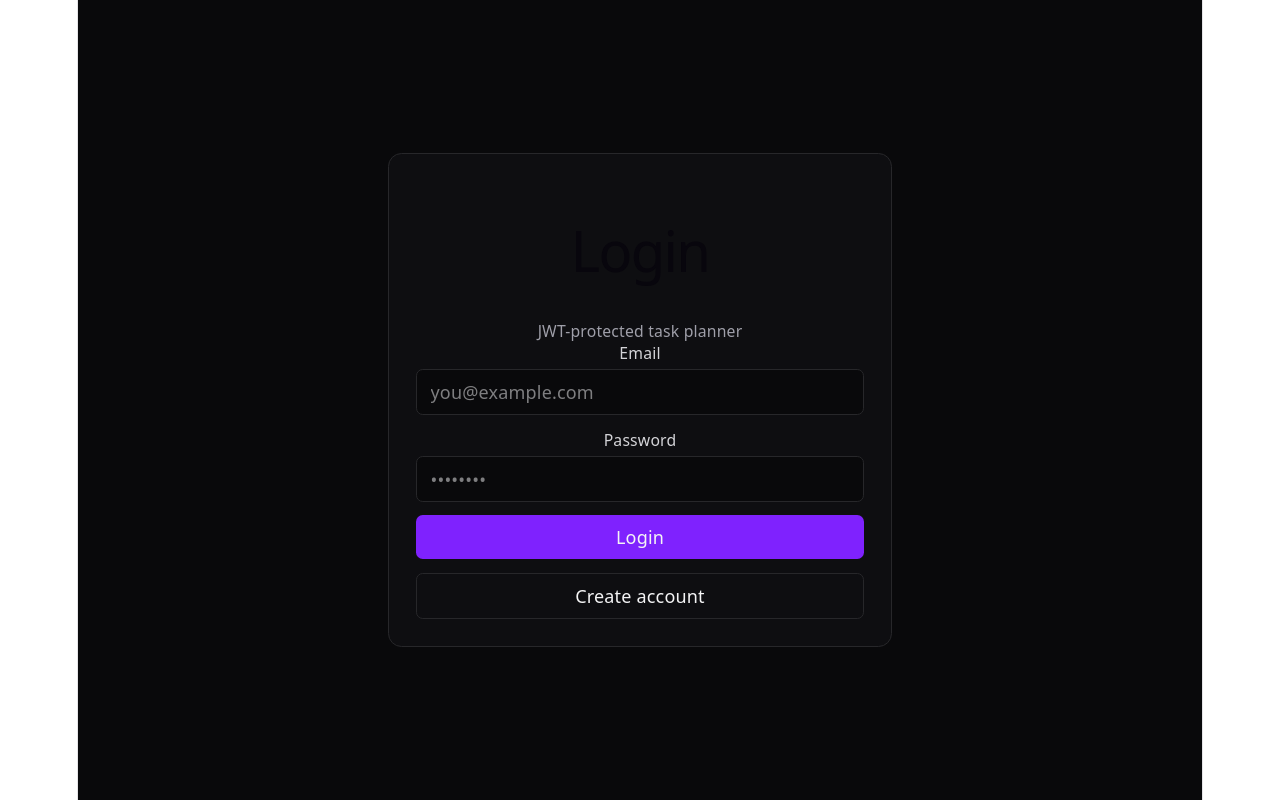
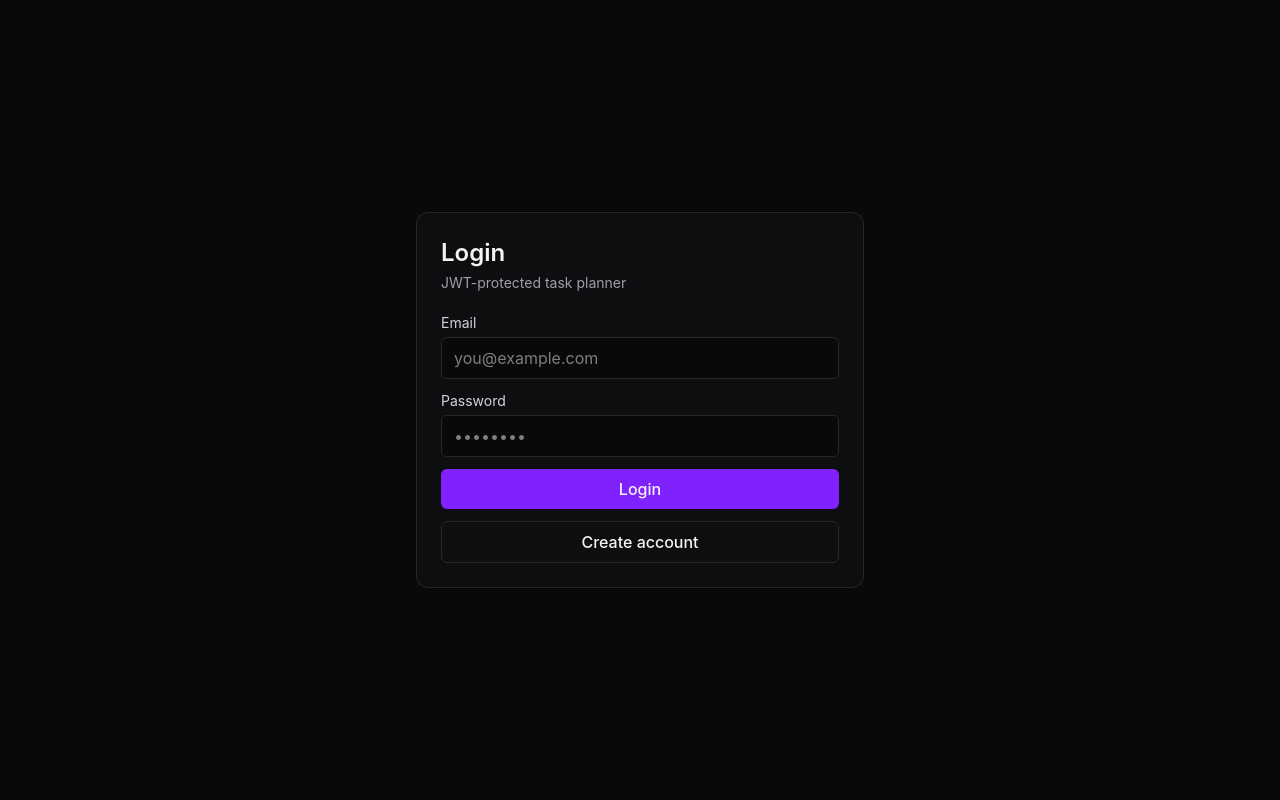
Before and after one commit to UtkarshSingh-06/new-prod, a React (Vite) app in the folder frontend/: page / in a window 1280 px wide. Built offline with nearby package versions, Linux system fonts and the light colour scheme; no server answers.

Commit message:
style(frontend): tune global CSS for Tailwind and layout reset
Remove legacy centering that conflicted with full-page auth and dashboard.

```diff
--- a/frontend/src/style.css
+++ b/frontend/src/style.css
@@ -1,298 +1,23 @@
 @import "tailwindcss";
 
-:root {
-  --text: #6b6375;
-  --text-h: #08060d;
-  --bg: #fff;
-  --border: #e5e4e7;
-  --code-bg: #f4f3ec;
-  --accent: #aa3bff;
-  --accent-bg: rgba(170, 59, 255, 0.1);
-  --accent-border: rgba(170, 59, 255, 0.5);
-  --social-bg: rgba(244, 243, 236, 0.5);
-  --shadow:
-    rgba(0, 0, 0, 0.1) 0 10px 15px -3px, rgba(0, 0, 0, 0.05) 0 4px 6px -2px;
-
-  --sans: system-ui, 'Segoe UI', Roboto, sans-serif;
-  --heading: system-ui, 'Segoe UI', Roboto, sans-serif;
-  --mono: ui-monospace, Consolas, monospace;
-
-  font: 18px/145% var(--sans);
-  letter-spacing: 0.18px;
-  color-scheme: light dark;
-  color: var(--text);
-  background: var(--bg);
-  font-synthesis: none;
-  text-rendering: optimizeLegibility;
+/* App shell: old Vite template forced centered text and fixed width — broke forms and Tailwind layout */
+html {
   -webkit-font-smoothing: antialiased;
   -moz-osx-font-smoothing: grayscale;
-
-  @media (max-width: 1024px) {
-    font-size: 16px;
-  }
-}
-
-@media (prefers-color-scheme: dark) {
-  :root {
-    --text: #9ca3af;
-    --text-h: #f3f4f6;
-    --bg: #16171d;
-    --border: #2e303a;
-    --code-bg: #1f2028;
-    --accent: #c084fc;
-    --accent-bg: rgba(192, 132, 252, 0.15);
-    --accent-border: rgba(192, 132, 252, 0.5);
-    --social-bg: rgba(47, 48, 58, 0.5);
-    --shadow:
-      rgba(0, 0, 0, 0.4) 0 10px 15px -3px, rgba(0, 0, 0, 0.25) 0 4px 6px -2px;
-  }
-
-  #social .button-icon {
-    filter: invert(1) brightness(2);
-  }
 }
 
 body {
   margin: 0;
-}
-
-h1,
-h2 {
-  font-family: var(--heading);
-  font-weight: 500;
-  color: var(--text-h);
-}
-
-h1 {
-  font-size: 56px;
-  letter-spacing: -1.68px;
-  margin: 32px 0;
-  @media (max-width: 1024px) {
-    font-size: 36px;
-    margin: 20px 0;
-  }
-}
-h2 {
-  font-size: 24px;
-  line-height: 118%;
-  letter-spacing: -0.24px;
-  margin: 0 0 8px;
-  @media (max-width: 1024px) {
-    font-size: 20px;
-  }
-}
-p {
-  margin: 0;
-}
-
-code,
-.counter {
-  font-family: var(--mono);
-  display: inline-flex;
-  border-radius: 4px;
-  color: var(--text-h);
-}
-
-code {
-  font-size: 15px;
-  line-height: 135%;
-  padding: 4px 8px;
-  background: var(--code-bg);
-}
-
-.counter {
-  font-size: 16px;
-  padding: 5px 10px;
-  border-radius: 5px;
-  color: var(--accent);
-  background: var(--accent-bg);
-  border: 2px solid transparent;
-  transition: border-color 0.3s;
-  margin-bottom: 24px;
-
-  &:hover {
-    border-color: var(--accent-border);
-  }
-  &:focus-visible {
-    outline: 2px solid var(--accent);
-    outline-offset: 2px;
-  }
-}
-
-.hero {
-  position: relative;
-
-  .base,
-  .framework,
-  .vite {
-    inset-inline: 0;
-    margin: 0 auto;
-  }
-
-  .base {
-    width: 170px;
-    position: relative;
-    z-index: 0;
-  }
-
-  .framework,
-  .vite {
-    position: absolute;
-  }
-
-  .framework {
-    z-index: 1;
-    top: 34px;
-    height: 28px;
-    transform: perspective(2000px) rotateZ(300deg) rotateX(44deg) rotateY(39deg)
-      scale(1.4);
-  }
-
-  .vite {
-    z-index: 0;
-    top: 107px;
-    height: 26px;
-    width: auto;
-    transform: perspective(2000px) rotateZ(300deg) rotateX(40deg) rotateY(39deg)
-      scale(0.8);
-  }
+  min-height: 100svh;
 }
 
 #app {
-  width: 1126px;
-  max-width: 100%;
-  margin: 0 auto;
-  text-align: center;
-  border-inline: 1px solid var(--border);
+  min-height: 100dvh;
   min-height: 100svh;
-  display: flex;
-  flex-direction: column;
-  box-sizing: border-box;
+  width: 100%;
+  max-width: none;
+  text-align: left;
+  margin: 0;
+  border: none;
+  display: block;
 }
-
-#center {
-  display: flex;
-  flex-direction: column;
-  gap: 25px;
-  place-content: center;
-  place-items: center;
-  flex-grow: 1;
-
-  @media (max-width: 1024px) {
-    padding: 32px 20px 24px;
-    gap: 18px;
-  }
-}
-
-#next-steps {
-  display: flex;
-  border-top: 1px solid var(--border);
-  text-align: left;
-
-  & > div {
-    flex: 1 1 0;
-    padding: 32px;
-    @media (max-width: 1024px) {
-      padding: 24px 20px;
-    }
-  }
-
-  .icon {
-    margin-bottom: 16px;
-    width: 22px;
-    height: 22px;
-  }
-
-  @media (max-width: 1024px) {
-    flex-direction: column;
-    text-align: center;
-  }
-}
-
-#docs {
-  border-right: 1px solid var(--border);
-
-  @media (max-width: 1024px) {
-    border-right: none;
-    border-bottom: 1px solid var(--border);
-  }
-}
-
-#next-steps ul {
-  list-style: none;
-  padding: 0;
-  display: flex;
-  gap: 8px;
-  margin: 32px 0 0;
-
-  .logo {
-    height: 18px;
-  }
-
-  a {
-    color: var(--text-h);
-    font-size: 16px;
-    border-radius: 6px;
-    background: var(--social-bg);
-    display: flex;
-    padding: 6px 12px;
-    align-items: center;
-    gap: 8px;
-    text-decoration: none;
-    transition: box-shadow 0.3s;
-
-    &:hover {
-      box-shadow: var(--shadow);
-    }
-    .button-icon {
-      height: 18px;
-      width: 18px;
-    }
-  }
-
-  @media (max-width: 1024px) {
-    margin-top: 20px;
-    flex-wrap: wrap;
-    justify-content: center;
-
-    li {
-      flex: 1 1 calc(50% - 8px);
-    }
-
-    a {
-      width: 100%;
-      justify-content: center;
-      box-sizing: border-box;
-    }
-  }
-}
-
-#spacer {
-  height: 88px;
-  border-top: 1px solid var(--border);
-  @media (max-width: 1024px) {
-    height: 48px;
-  }
-}
-
-.ticks {
-  position: relative;
-  width: 100%;
-
-  &::before,
-  &::after {
-    content: '';
-    position: absolute;
-    top: -4.5px;
-    border: 5px solid transparent;
-  }
-
-  &::before {
-    left: 0;
-    border-left-color: var(--border);
-  }
-  &::after {
-    right: 0;
-    border-right-color: var(--border);
-  }
-}
```
